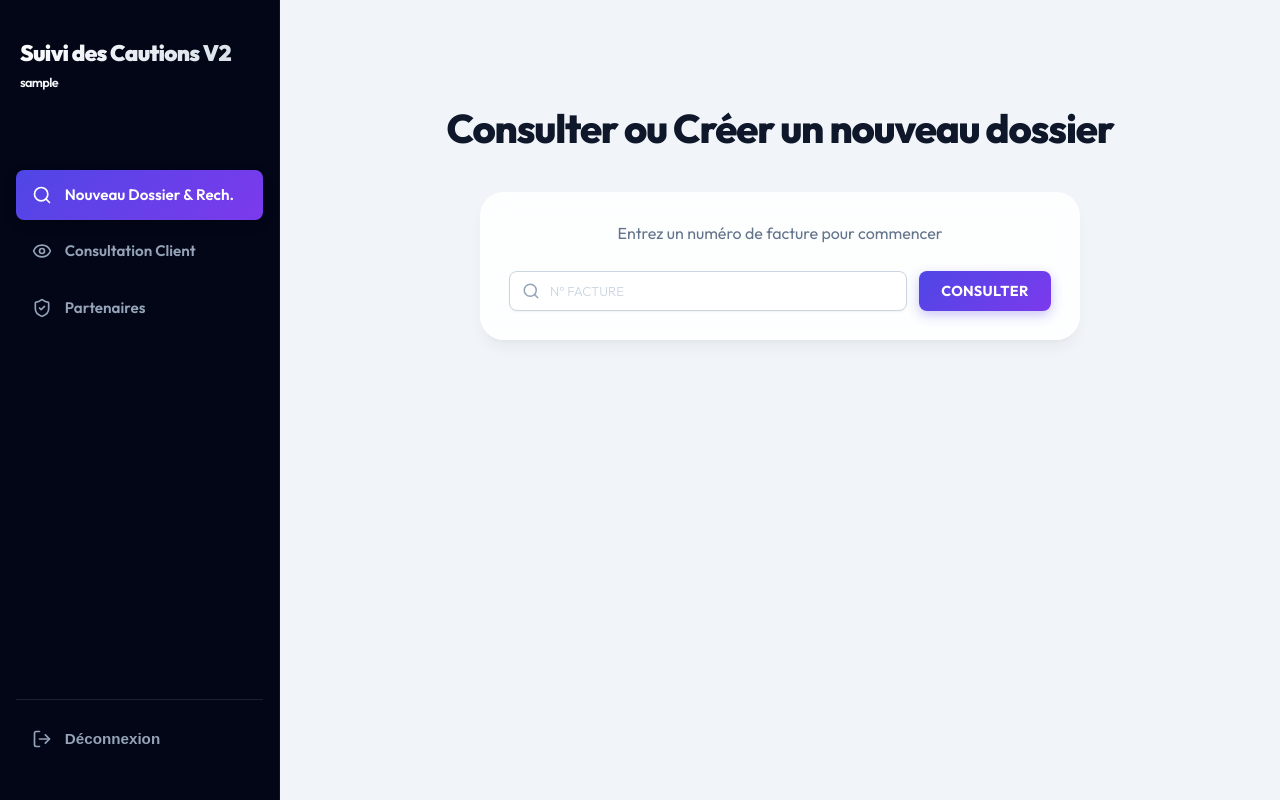
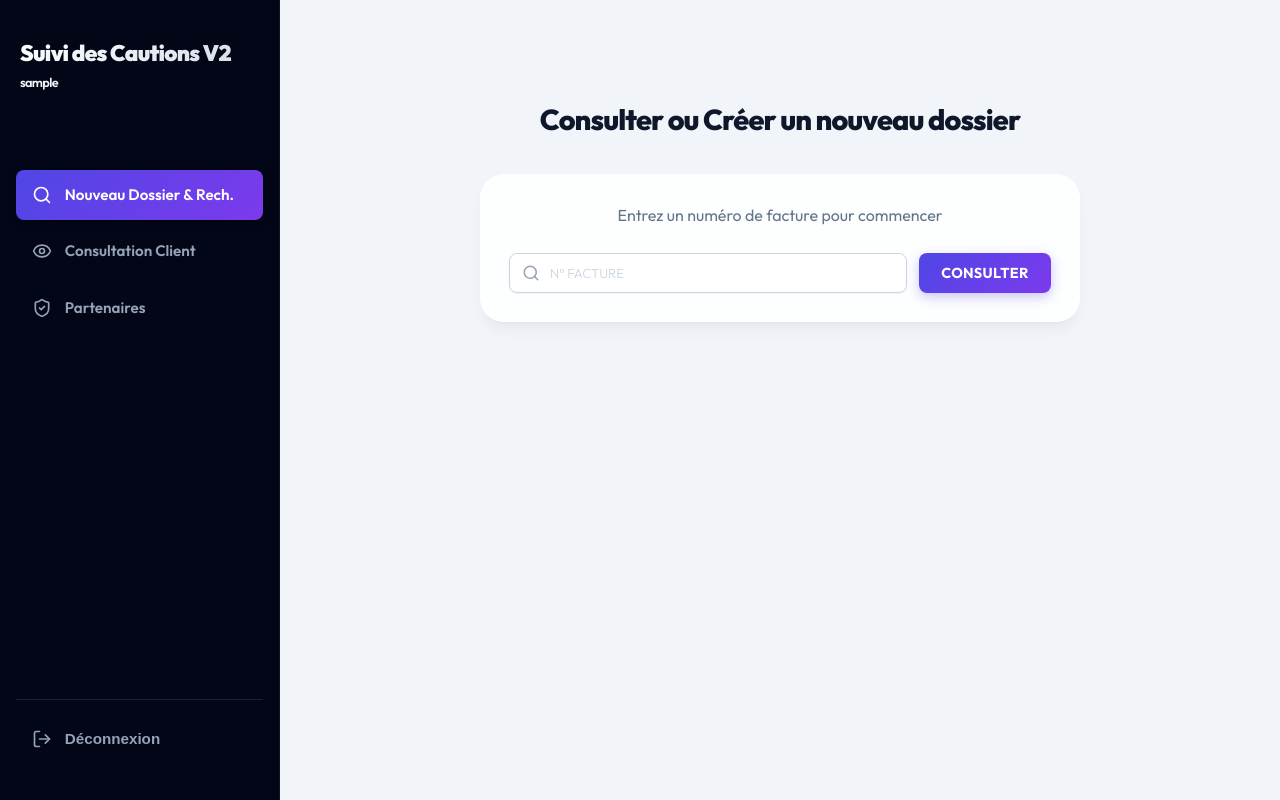
Before and after one commit to jeanfelicksDev/suivi-caution-web, a Next.js app: page / in a window 1280 px wide. Built offline with nearby package versions, Linux system fonts and the light colour scheme; no server answers; the database is empty; sample sign-in values are in the browser's storage.

Commit message:
style: reduce homepage title font size

```diff
--- a/app/page.tsx
+++ b/app/page.tsx
@@ -515,7 +515,7 @@ function HomePageInternal() {
       <main style={{ flex: 1, padding: isExisting ? '1rem 2rem' : '0' }}>
         {!isExisting && (
           <div style={{ padding: '6rem 2rem 2rem 2rem', textAlign: 'center' }}>
-            <h1 style={{ fontSize: '2.5rem', marginBottom: '2rem', color: 'var(--primary)' }}>Consulter ou Créer un nouveau dossier</h1>
+            <h1 style={{ fontSize: '1.8rem', marginBottom: '2rem', color: 'var(--primary)' }}>Consulter ou Créer un nouveau dossier</h1>
             <div style={{ maxWidth: '600px', margin: '0 auto' }} className="card">
               <p style={{ marginBottom: '1.5rem', color: 'var(--text-muted)' }}>Entrez un numéro de facture pour commencer</p>
               <div style={{ display: 'flex', gap: '0.75rem' }}>
```
